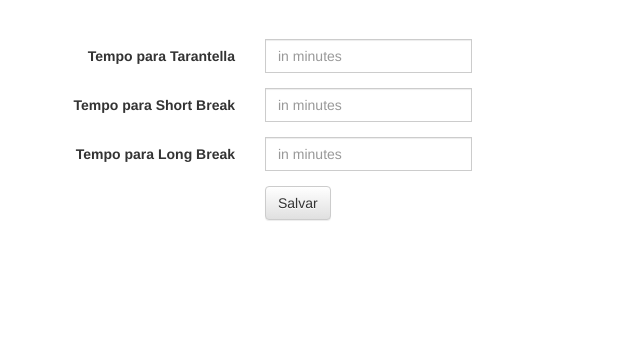
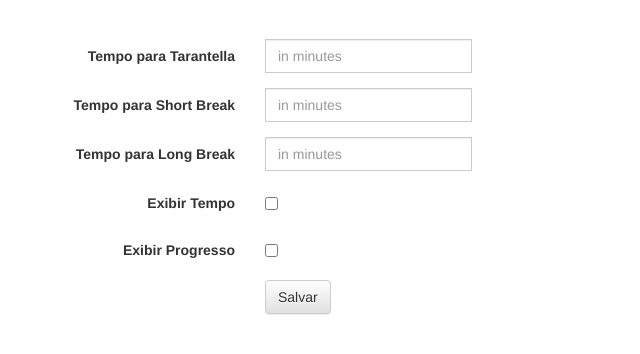
Before and after one commit to hugocorra/tarantella, a Python web app: template templates/settings.html in a window 1280 px wide. Shown: the part 51-405 px from the top of the page, without its empty margins (0-640 px from the left). Run offline with Jinja, Linux system fonts and the light colour scheme; the template is opened without the code that fills it, so the values that code supplies are empty; some libraries are stand-ins or nearby versions.

Commit message:
added timer and options to show or hide progress bar

```diff
--- a/main.py
+++ b/main.py
@@ -68,9 +68,10 @@ class SettingsHandler(webapp2.RequestHandler):
         settings.tarantella = int(self.request.get('tarantella'))
         settings.short_break = int(self.request.get('short_break'))
         settings.long_break = int(self.request.get('long_break'))
+        settings.show_progressbar = bool(self.request.get('show_progressbar'))
+        settings.show_timer = bool(self.request.get('show_timer'))
         settings.put()
-
-        self.redirect('/settings')
+        self.redirect('/')
 
 
 app = webapp2.WSGIApplication([
--- a/models.py
+++ b/models.py
@@ -10,6 +10,8 @@ class Settings(ndb.Model):
     tarantella = ndb.IntegerProperty(default=25)
     short_break = ndb.IntegerProperty(default=5)
     long_break = ndb.IntegerProperty(default=30)
+    show_timer = ndb.BooleanProperty(default=True)
+    show_progressbar = ndb.BooleanProperty(default=True)
 
     # @classmethod
     # def ancestor(cls):
--- a/templates/settings.html
+++ b/templates/settings.html
@@ -42,6 +42,30 @@
             </div>
         </div>
         <div class="form-group">
+            <label for="value" class="col-sm-2 control-label">Exibir Tempo</label>
+            <div class="col-sm-10">
+                <div class="input-group">
+                  <div class="checkbox">
+                      <label>
+                        <input id="show_timer" name="show_timer" type="checkbox" {% if settings.show_timer %}checked{% endif %}>
+                      </label>
+                  </div>
+                </div>
+            </div>
+        </div>
+        <div class="form-group">
+            <label for="value" class="col-sm-2 control-label">Exibir Progresso</label>
+            <div class="col-sm-10">
+                <div class="input-group">
+                    <div class="checkbox">
+                        <label>
+                          <input id="show_progressbar" name="show_progressbar" type="checkbox" {% if settings.show_progressbar %}checked{% endif %}>
+                        </label>
+                    </div>
+                </div>
+            </div>
+        </div>
+        <div class="form-group">
           <label class="col-sm-2 control-label"></label>
           <div class="col-sm-10">
               <button type="submit" class="btn btn-default pull-left">Salvar</button>
```
Also changed, not shown: templates/index.html (+30 -8 lines).
